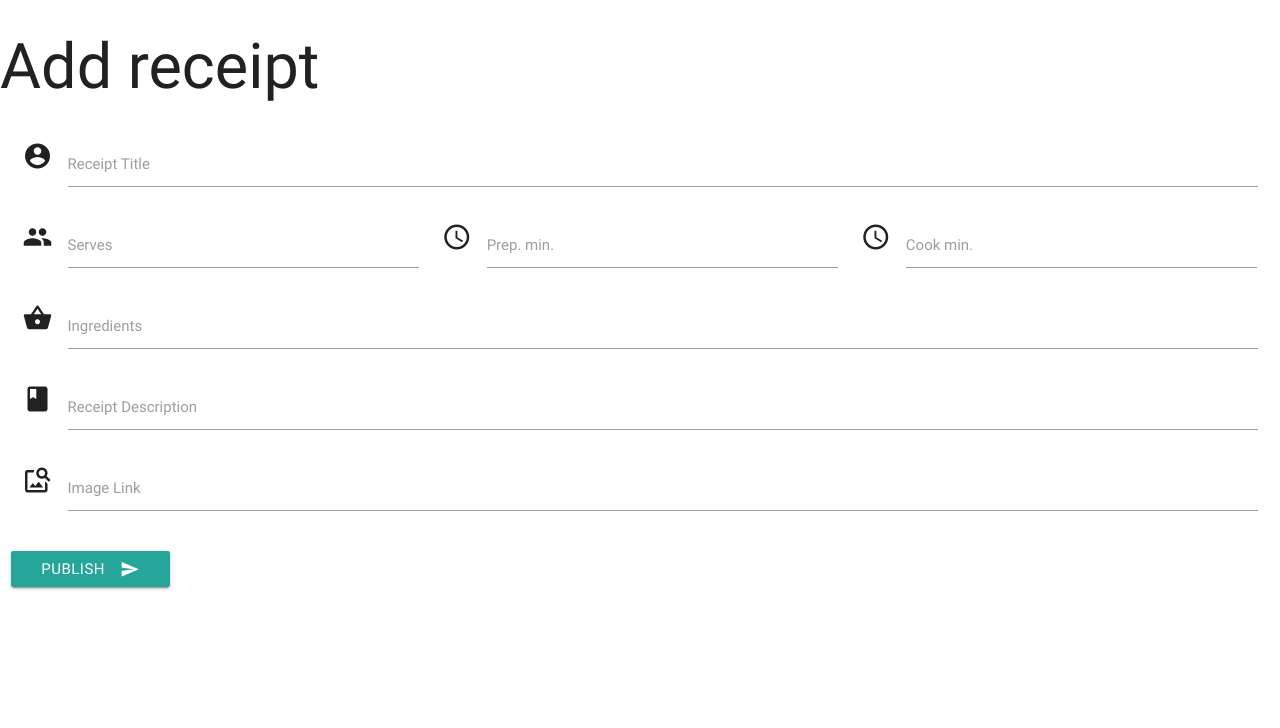
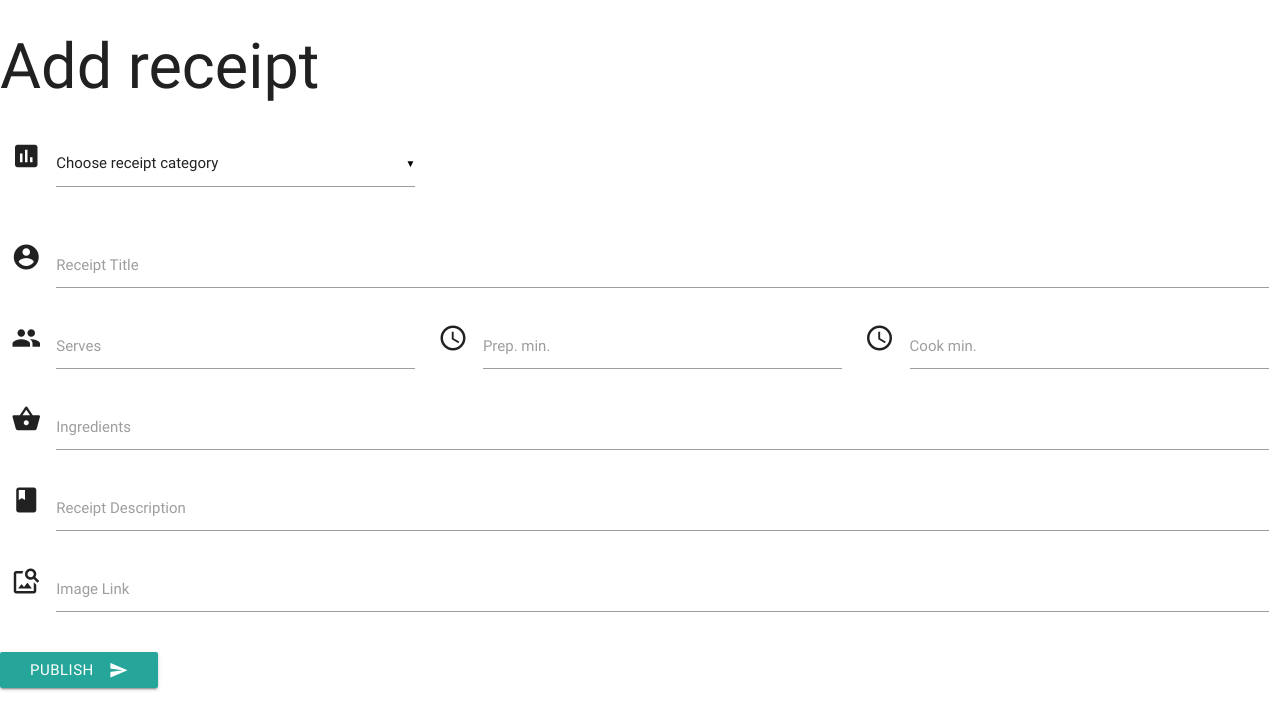
Before and after one commit to aleksandrsg/pasta_dishes, a Flask app: page /add_receipt in a window 1280 px wide. Shown: the top 728 px of the page. Run offline with Flask 2, Linux system fonts and the light colour scheme; a database or web service that is not in the repository returns one stand-in record (values such as "Sample title"); some libraries are stand-ins or nearby versions.

Commit message:
Added select option for categories in addreceipt Template and connected with MongoDB

```diff
--- a/app.py
+++ b/app.py
@@ -20,7 +20,9 @@ def get_receipts():
 
 @app.route('/add_receipt')
 def add_receipt():
-    return render_template("addreceipt.html", receipts=mongo.db.receipts.find())
+    return render_template("addreceipt.html",
+                            receipts=mongo.db.receipts.find(),
+                            categories=mongo.db.categories.find())
 
 
 @app.route('/insert_receipt', methods=['POST'])
--- a/templates/addreceipt.html
+++ b/templates/addreceipt.html
@@ -1,8 +1,19 @@
 {% extends 'parent.html' %}
 {% block content %}
 <h1> Add receipt</h1>
-<div class="row">
     <form action="{{url_for('insert_receipt')}}" method="POST" class="col s12">
+        <div class="row">
+            <div class="input-field col s12 l4">
+            <i class="material-icons prefix">poll</i>
+                <select id="category" name="category_name">
+                    <option value="" disabled selected>Choose receipt category</option>
+                    {% for cat in categories %}
+                    <option value="{{cat.category_name}}">{{cat.category_name}}</option>
+                    {% endfor %}
+                </select>
+            </div>
+        </div>
+  </div>
       <div class="row">
         <div class="input-field col s12 l12">
           <i class="material-icons prefix">account_circle</i>
--- a/templates/parent.html
+++ b/templates/parent.html
@@ -11,5 +11,11 @@
         {% endblock %}
 <script src="https://cdnjs.cloudflare.com/ajax/libs/jquery/3.2.1/jquery.min.js"></script>
 <script src="https://cdnjs.cloudflare.com/ajax/libs/materialize/0.100.2/js/materialize.min.js"></script>
+<script type="text/javascript">
+        $(document).ready(function() {
+            $('select').material_select();
+        });
+</script>
+</script>
 </body>
 </html>
```
